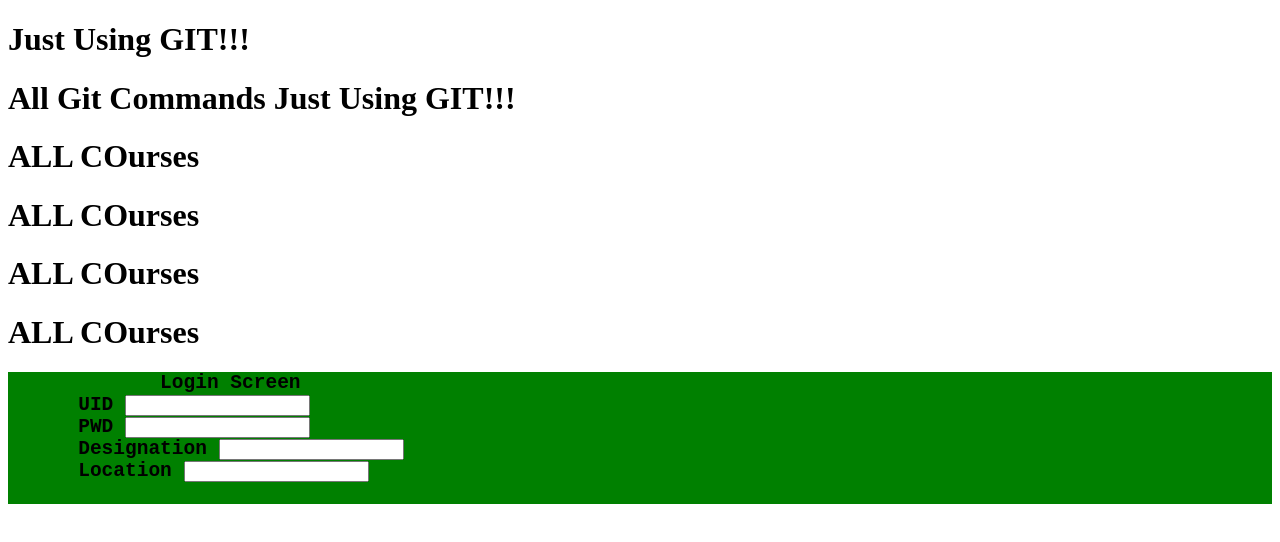
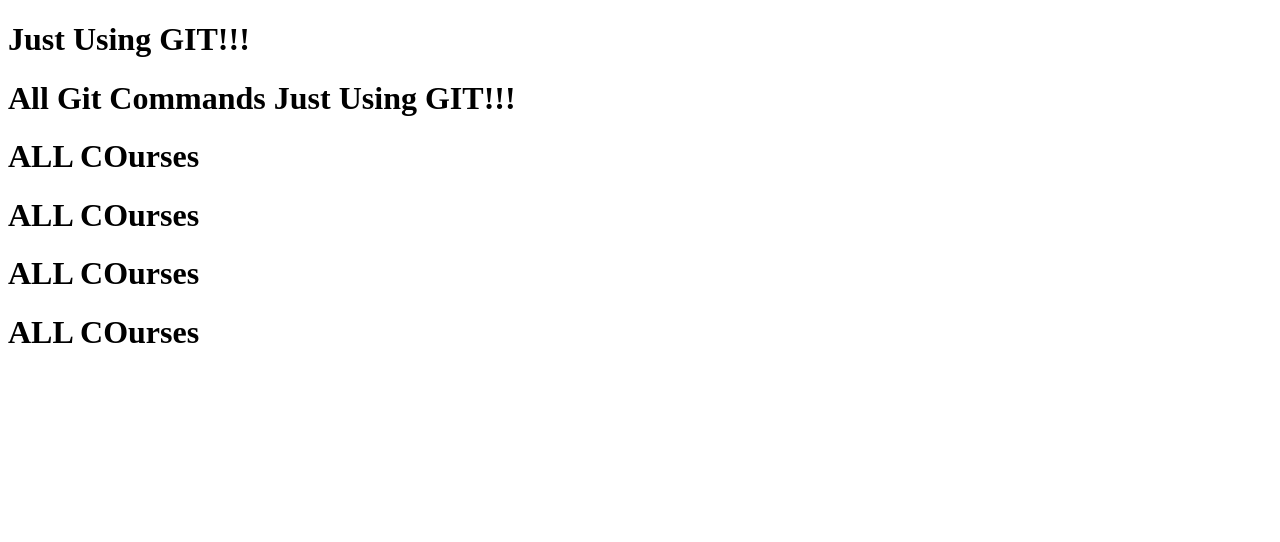
Before and after one commit to educationtalk2021/allbraanches, a plain HTML site: page index.html in a window 1280 px wide. Drawn offline with Linux system fonts and the light colour scheme.

Commit message:
2nd just commit

```diff
--- a/index.html
+++ b/index.html
@@ -16,18 +16,6 @@
     <h1>ALL COurses </h1>
     <h1>ALL COurses </h1>
 
-    <h2 style="background-color:green">
-
-    <pre>
-             Login Screen
-      UID <input type="text">
-      PWD <input type="password">
-      Designation <input type="text">
-      Location <input type="password">
-    </pre>
-
-    </h2>
-
 
 </body>
 </html>
```
